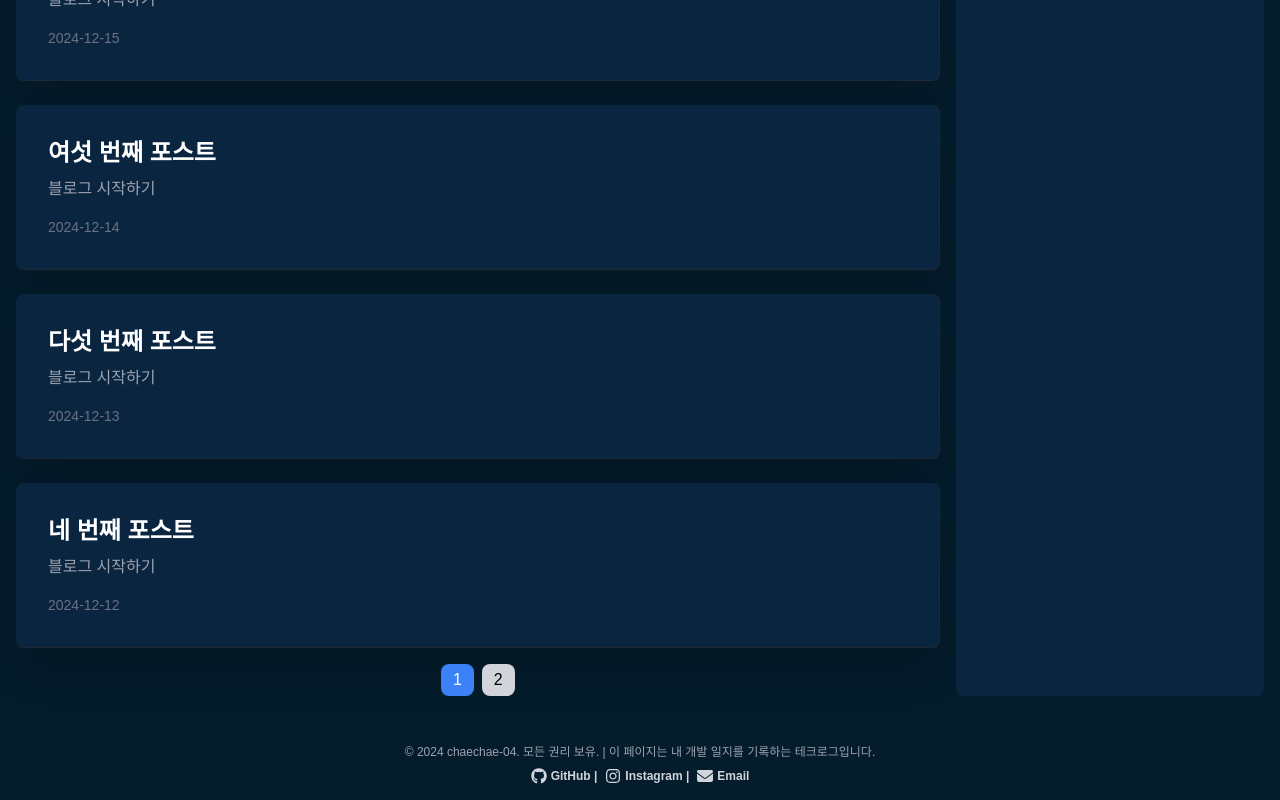
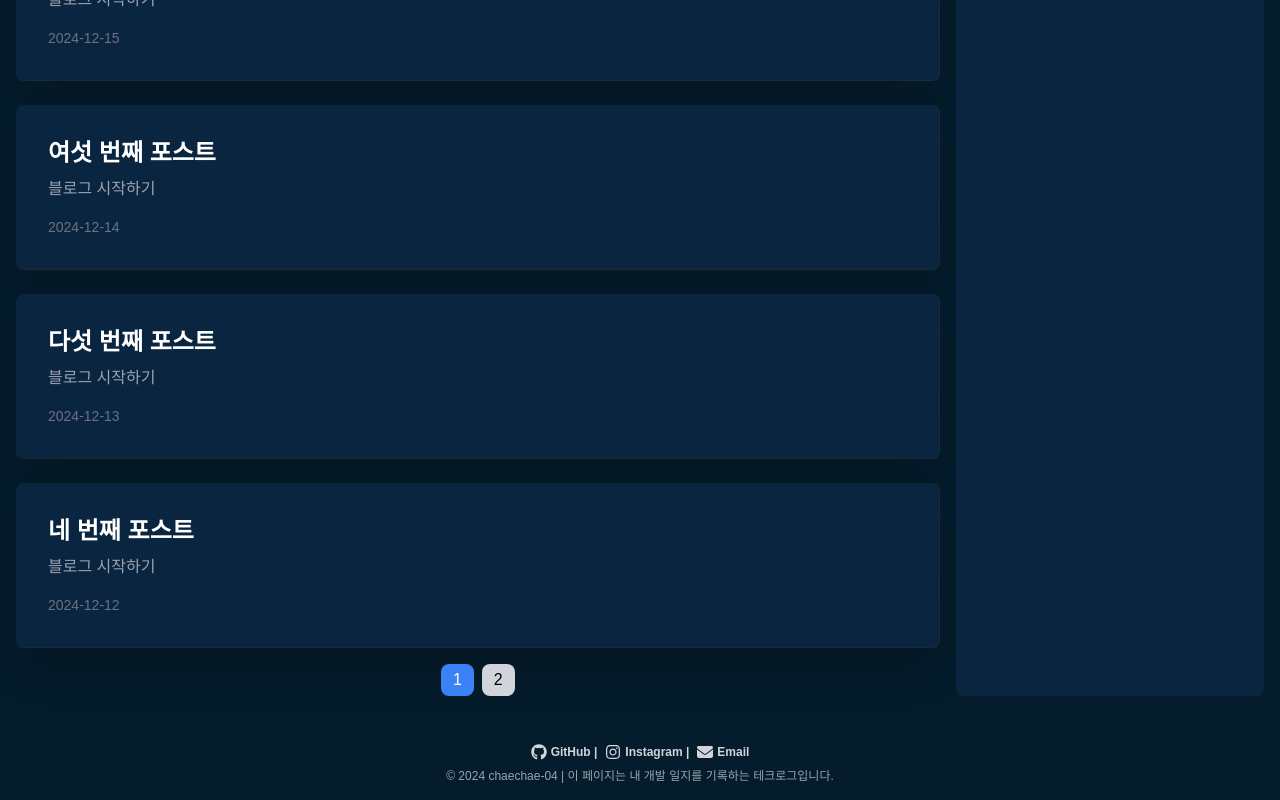
Before and after one commit to chaechae-04/chaechae, a Next.js app: page / in a window 1280 px wide. Shown: the part 1218-2018 px from the top of the page. Built offline with nearby package versions, Linux system fonts and the light colour scheme.

Commit message:
update : Footer

```diff
--- a/app/components/Footer.tsx
+++ b/app/components/Footer.tsx
@@ -8,9 +8,6 @@ export default function Footer() {
     return (
         <footer className="bg-[#051c2c] text-gray-400 text-center py-4">
             <div className="items-center">
-                <p className="text-xxs xl:text-xs mb-2">
-                    © 2024 chaechae-04. 모든 권리 보유. | 이 페이지는 내 개발 일지를 기록하는 테크로그입니다.
-                </p>
                 <div className="flex flex-row text-xs font-bold space-w-4 justify-center">
                     <Link href="https://github.com/chaechae-04" className="flex text-gray-300 hover:text-white mx-1" target="_blank" rel="noopener noreferrer">
                         <FontAwesomeIcon icon={faGithub} className="w-4 h-4 mr-1" /> GitHub |
@@ -22,6 +19,9 @@ export default function Footer() {
                         <FontAwesomeIcon icon={faEnvelope} className="w-4 h-4 mr-1" /> Email
                     </Link>
                 </div>
+                <p className="text-xxs xl:text-xs m-2 mb-0">
+                    © 2024 chaechae-04 | 이 페이지는 내 개발 일지를 기록하는 테크로그입니다.
+                </p>
             </div>
         </footer>
     );
```
Lines whose indentation alone changed are shown as unchanged.
